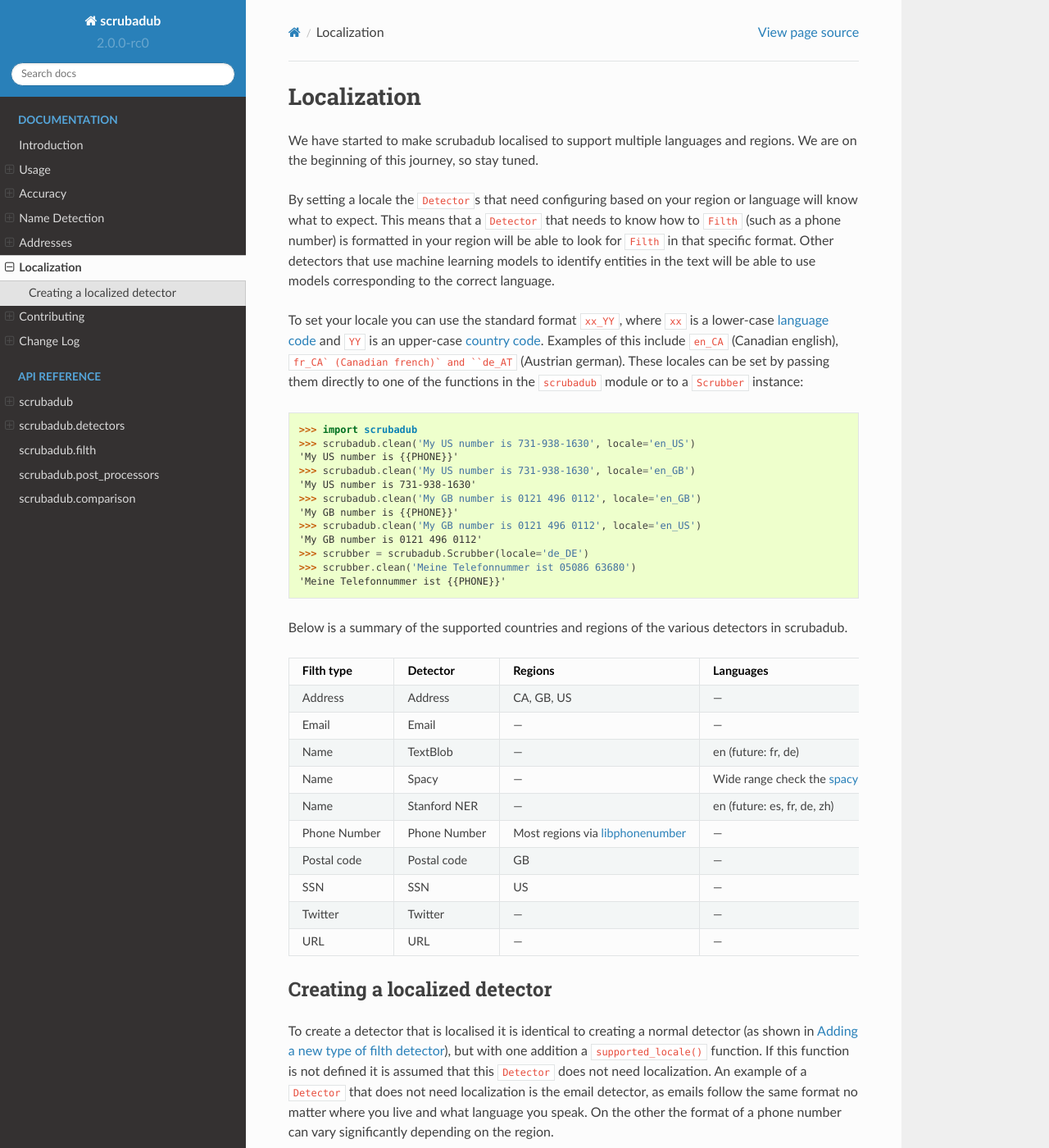
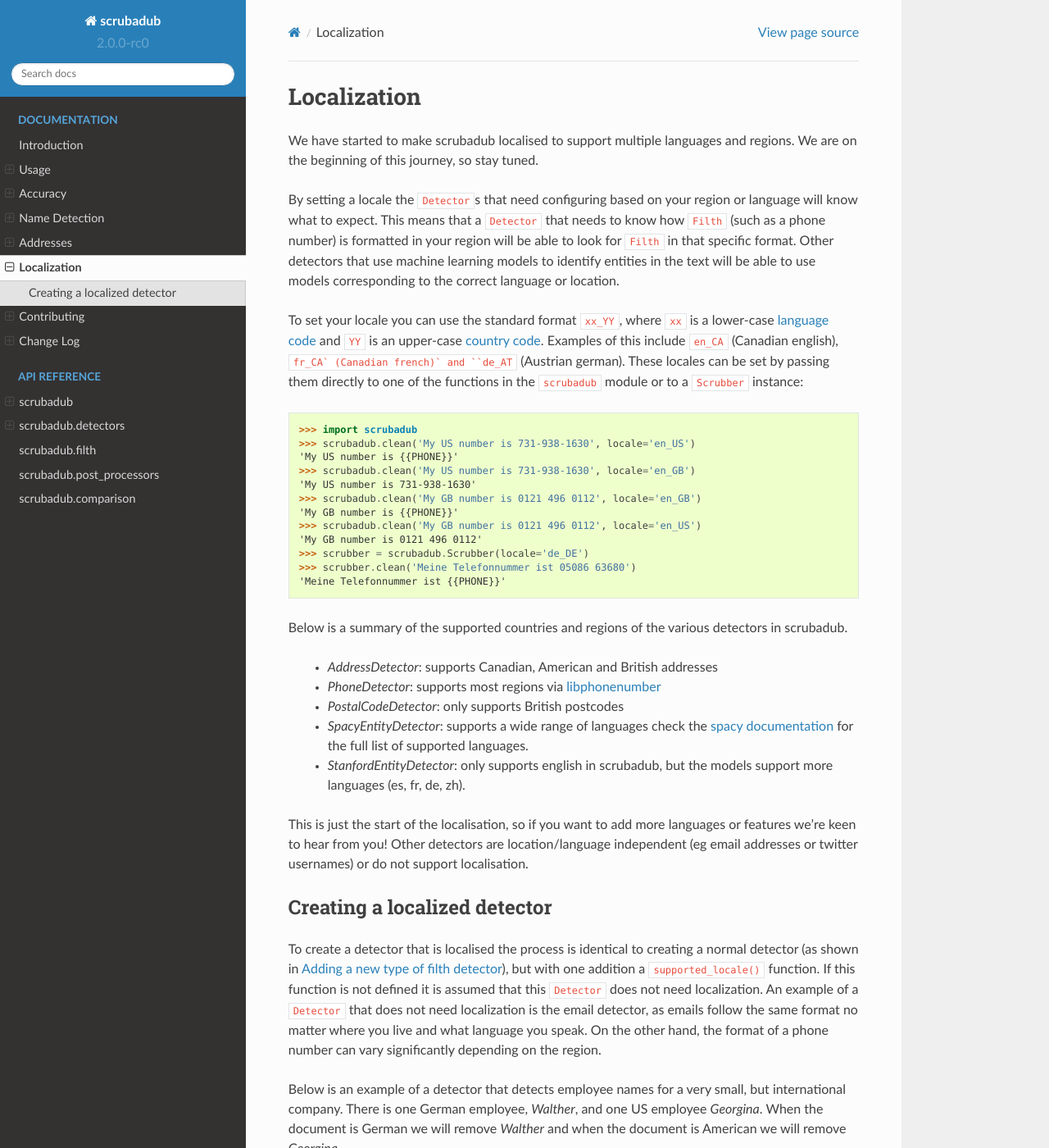
Before and after one commit to LeapBeyond/scrubadub, a Sphinx documentation site: the page built from docs/localization.rst, in a window 1280 px wide and 1400 px high. Shown: the whole window at 82% size. Built offline with Sphinx 7.4.7 and the Read the Docs theme 2.0.0, drawn with Linux system fonts in a browser that asks for light colours.

Commit message:
improve the docs a little

```diff
--- a/docs/localization.rst
+++ b/docs/localization.rst
@@ -8,10 +8,10 @@
 We are on the beginning of this journey, so stay tuned.
 
 By setting a locale the ``Detector``\ s that need configuring based on your region or language will know what to expect.
-This means that a ``Detector`` that needs to know how to ``Filth`` (such as a phone number) is formatted in your
+This means that a ``Detector`` that needs to know how  ``Filth`` (such as a phone number) is formatted in your
 region will be able to look for ``Filth`` in that specific format.
 Other detectors that use machine learning models to identify entities in the text will be able to use models
-corresponding to the correct language.
+corresponding to the correct language or location.
 
 To set your locale you can use the standard format ``xx_YY``, where ``xx`` is a
 lower-case `language code <https://en.wikipedia.org/wiki/List_of_ISO_639-1_codes>`_
@@ -36,40 +36,25 @@
 
 Below is a summary of the supported countries and regions of the various detectors in scrubadub.
 
-+----------------+--------------------------+--------------------------------------------------------------------------------------+--------------------------------------------------------------------+
-| Filth type     | Detector                 | Regions                                                                              | Languages                                                          |
-+================+==========================+======================================================================================+====================================================================+
-| Address        | Address                  | CA, GB, US                                                                           | ---                                                                |
-+----------------+--------------------------+--------------------------------------------------------------------------------------+--------------------------------------------------------------------+
-| Email          | Email                    | ---                                                                                  | ---                                                                |
-+----------------+--------------------------+--------------------------------------------------------------------------------------+--------------------------------------------------------------------+
-| Name           | TextBlob                 | ---                                                                                  | en (future: fr, de)                                                |
-+----------------+--------------------------+--------------------------------------------------------------------------------------+--------------------------------------------------------------------+
-| Name           | Spacy                    | ---                                                                                  | Wide range check the `spacy docs <https://spacy.io/usage/models>`_ |
-+----------------+--------------------------+--------------------------------------------------------------------------------------+--------------------------------------------------------------------+
-| Name           | Stanford NER             | ---                                                                                  | en (future: es, fr, de, zh)                                        |
-+----------------+--------------------------+--------------------------------------------------------------------------------------+--------------------------------------------------------------------+
-| Phone Number   | Phone Number             | Most regions via `libphonenumber <https://github.com/google/libphonenumber>`_        | ---                                                                |
-+----------------+--------------------------+--------------------------------------------------------------------------------------+--------------------------------------------------------------------+
-| Postal code    | Postal code              | GB                                                                                   | ---                                                                |
-+----------------+--------------------------+--------------------------------------------------------------------------------------+--------------------------------------------------------------------+
-| SSN            | SSN                      | US                                                                                   | ---                                                                |
-+----------------+--------------------------+--------------------------------------------------------------------------------------+--------------------------------------------------------------------+
-| Twitter        | Twitter                  | ---                                                                                  | ---                                                                |
-+----------------+--------------------------+--------------------------------------------------------------------------------------+--------------------------------------------------------------------+
-| URL            | URL                      | ---                                                                                  | ---                                                                |
-+----------------+--------------------------+--------------------------------------------------------------------------------------+--------------------------------------------------------------------+
+ * `AddressDetector`: supports Canadian, American and British addresses
+ * `PhoneDetector`: supports most regions via `libphonenumber <https://github.com/google/libphonenumber>`_
+ * `PostalCodeDetector`: only supports British postcodes
+ * `SpacyEntityDetector`: supports a wide range of languages check the `spacy documentation <https://spacy.io/usage/models>`_ for the full list of supported languages.
+ * `StanfordEntityDetector`: only supports english in scrubadub, but the models support more languages (es, fr, de, zh).
+
+This is just the start of the localisation, so if you want to add more languages or features we're keen to hear from you!
+Other detectors are location/language independent (eg email addresses or twitter usernames) or do not support localisation.
 
 Creating a localized detector
 -----------------------------
 
-To create a detector that is localised it is identical to creating a normal detector
+To create a detector that is localised the process is identical to creating a normal detector
 (as shown in :ref:`create-detector`), but with one addition a ``supported_locale()`` function.
 If this function is not defined it is assumed that this ``Detector`` does not need
 localization.
 An example of a ``Detector`` that does not need localization is the email detector,
 as emails follow the same format no matter where you live and what language you speak.
-On the other the format of a phone number can vary significantly depending on the region.
+On the other hand, the format of a phone number can vary significantly depending on the region.
 
 Below is an example of a detector that detects employee names for a very small, but international company.
 There is one German employee, `Walther`, and one US employee `Georgina`.
```
Also changed, not shown: 1 other file.
